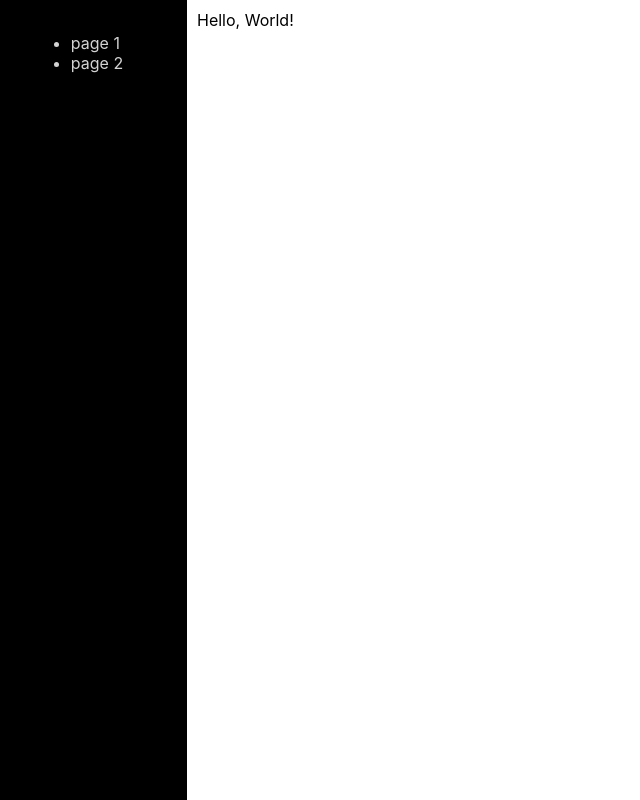
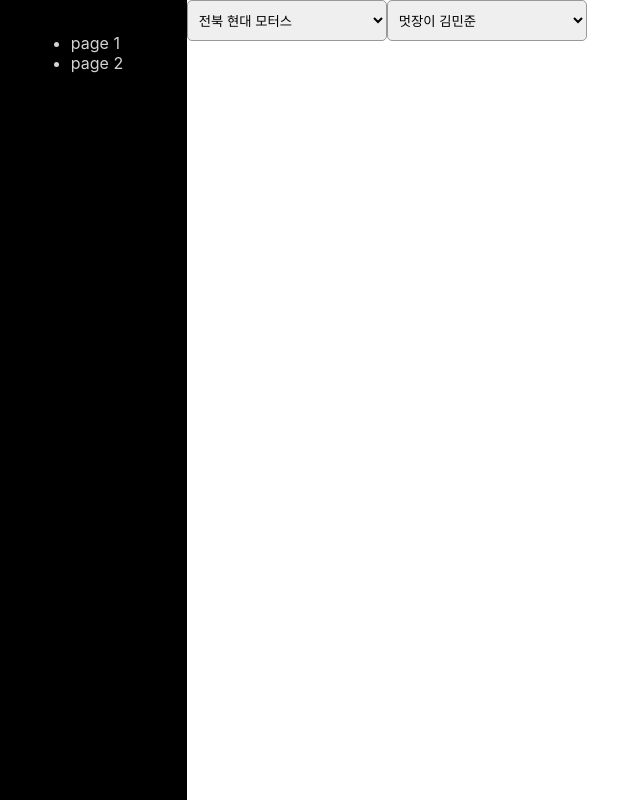
Before and after one commit to Team-BuzzerBeater/Front_End, a React (Create React App) app: page / in a window 1280 px wide. Shown: the whole page, without its empty margins (33-673 px from the left). Built offline with nearby package versions, Linux system fonts and the light colour scheme.

Commit message:
select box with css

```diff
--- a/src/App.css
+++ b/src/App.css
@@ -21,3 +21,16 @@ body{
 .content{
     padding: 10px 10px 0;
 }
+.dropdown{
+    position: relative;
+    display: inline-block;
+    padding: 10px
+
+}
+select{
+    width: 200px;
+    padding: .8em .5em;
+    font-family:  inherit;
+    border: 1px solid #999;
+    border-radius: 5px;
+}
--- a/src/App.js
+++ b/src/App.js
@@ -11,8 +11,16 @@ function App() {
         </ul>
       </div>
 
-      <div className="content">
-        Hello, World!
+      <div className="dropdwon">
+        <select name="Team">
+          <option value='1'>전북 현대 모터스</option>
+          <option value='2'>울산 현대 호랑이</option>
+        </select>
+
+        <select name="Player">
+          <option value='1'>멋장이 김민준</option>
+          <option value='2'>미래의 주커버그</option>
+        </select>
       </div>
     </div>
   );
```
